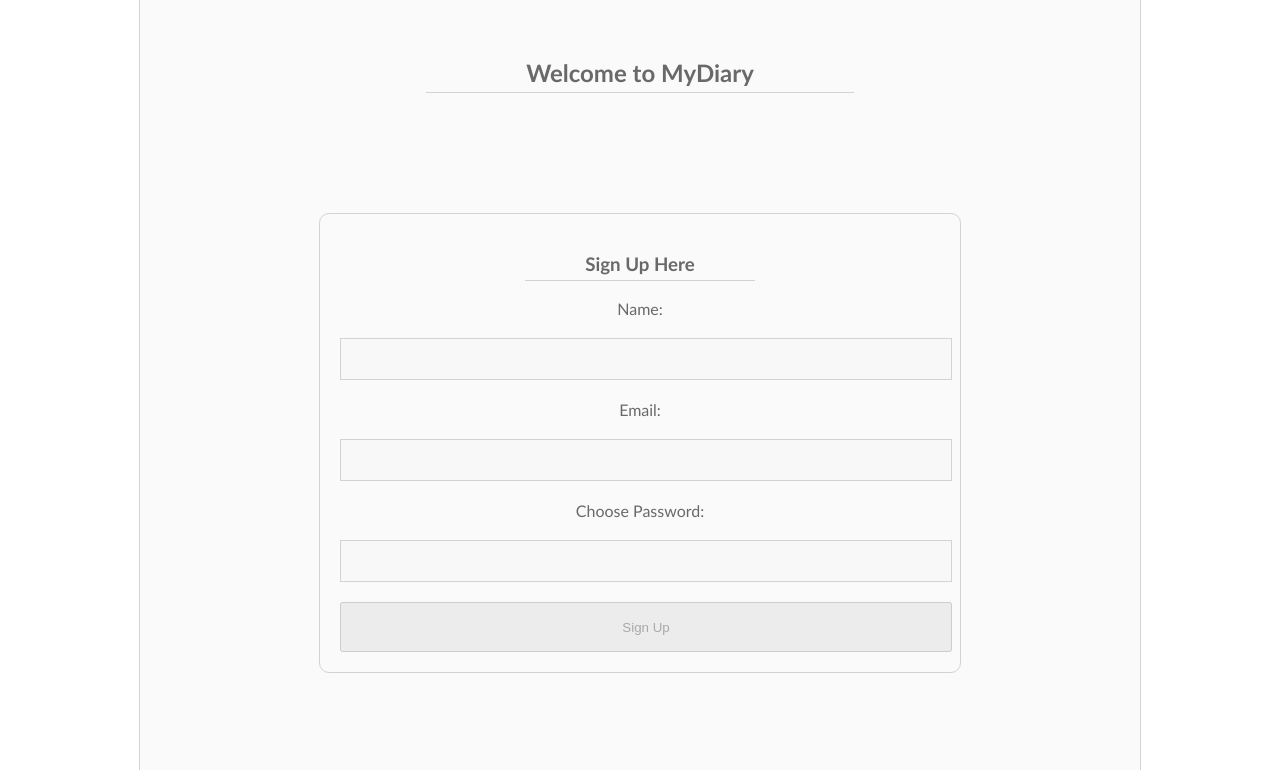
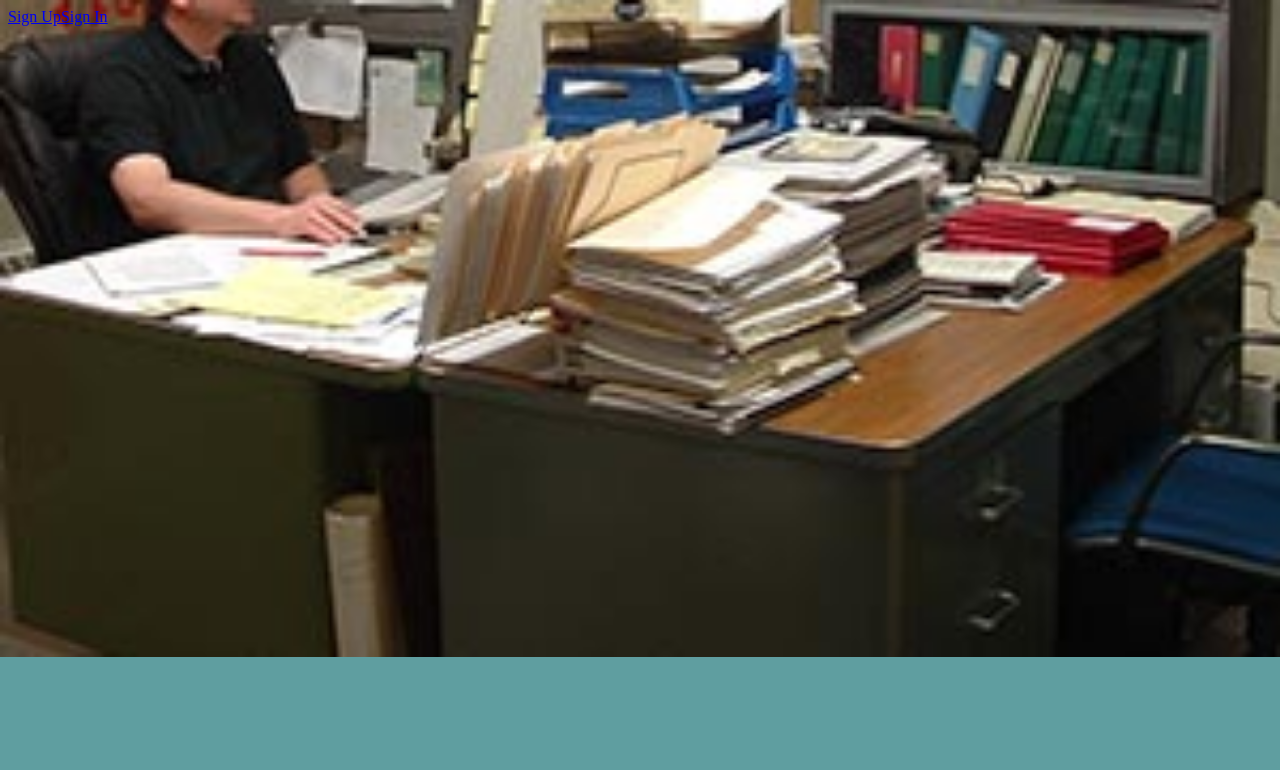
Before and after one commit to CodenNerd/MyDiary, a website: page UI/index.html in a window 1280 px wide. Shown: the top 770 px of the page. Drawn offline with Linux system fonts and the light colour scheme.

Commit message:
Initial Commit

```diff
--- a/UI/index.html
+++ b/UI/index.html
@@ -2,11 +2,30 @@
 <html>
 <head>
 	<title>Welcome to MyDiary</title>
-	<link rel="stylesheet" type="text/css" href="styles.css">
+	<!-- <link rel="stylesheet" type="text/css" href="styles.css"> -->
 	<script type="text/javascript" src="script.js"></script>
+	<style type="text/css">
+		body{
+			background-color: cadetblue;
+			background-image: url("images/bg.jpg");
+			background-repeat: no-repeat;
+			background-position: center;
+			background-size: 100%;
+		}
+		.nav{
+
+		}
+		.nav a{
+
+		}
+	</style>
 </head>
 <body>
-	<center><div id="container" class="grey">
+
+	<div class="nav"><a href="signup.html">Sign Up</a><a href="signin.html">Sign In</a></div>
+
+
+	<!-- <center><div id="container" class="grey">
 		<br><br>
 		<h2 class="underline">Welcome to MyDiary</h2>
 		<div>
@@ -32,6 +51,6 @@
 				<button type="submit" class="enabled">Sign In</button>
 			</form>
 		</div>
-	</div></center>
+	</div></center> -->
 </body>
 </html>
```
Also changed, not shown: package.json (added, +22 -0 lines), UI/images/bg.jpg (added), 1 other file.
